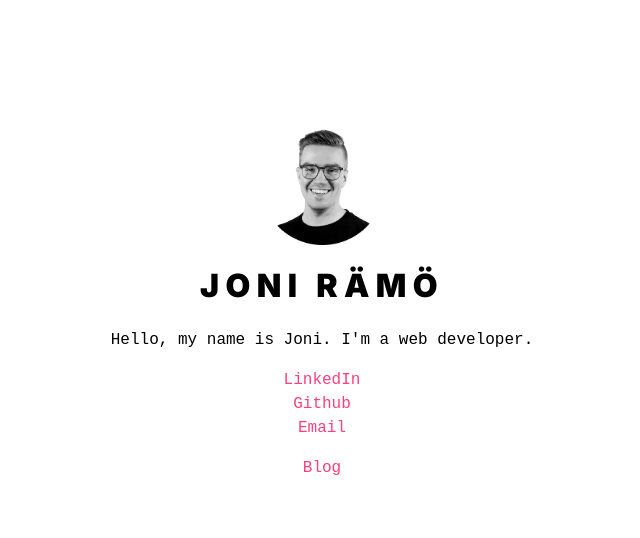
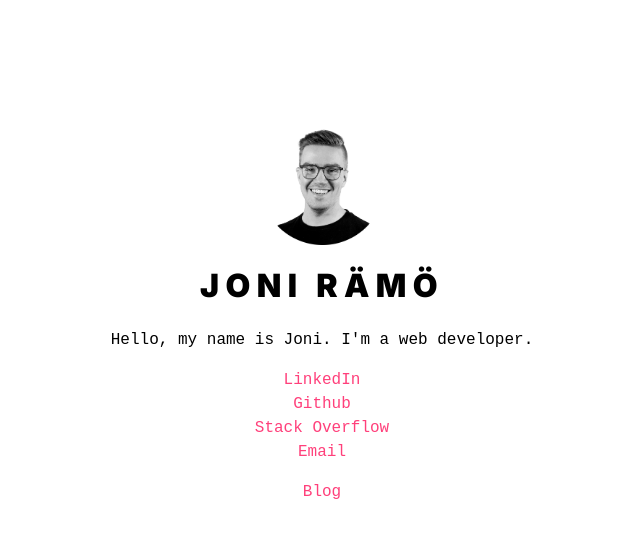
Before and after one commit to jonraem/joniramo.com-vue, a Vue app: page / in a window 1280 px wide. Shown: the top 538 px of the page, without its empty margins (318-958 px from the left). Built offline with nearby package versions, Linux system fonts and the light colour scheme; a web font is replaced by a local one.

Commit message:
Add Stack Overflow link

```diff
--- a/src/components/SocialLinks.vue
+++ b/src/components/SocialLinks.vue
@@ -8,6 +8,11 @@
       </li>
       <li>
         <a href="https://github.com/jonraem">Github</a>
+      </li>
+      <li>
+        <a href="https://stackoverflow.com/users/3451985/jonraem"
+          >Stack Overflow</a
+        >
       </li>
       <li>
         <a href="mailto:joni.ramo.91@gmail.com">Email</a>
```
